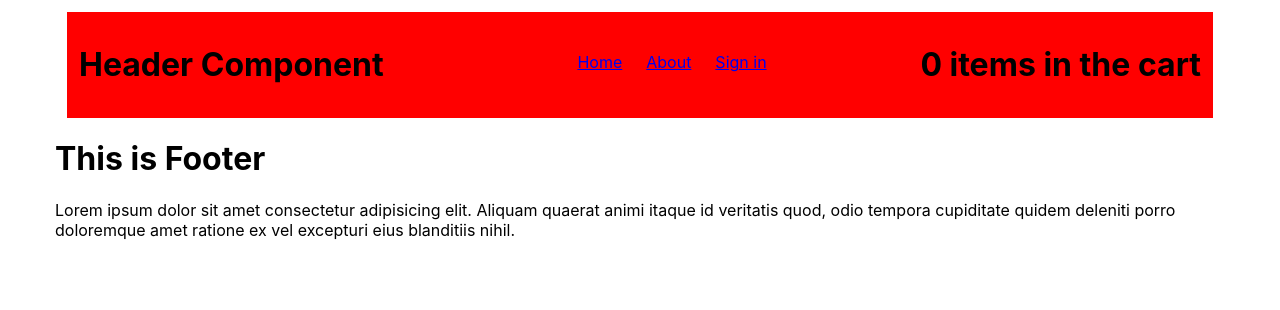
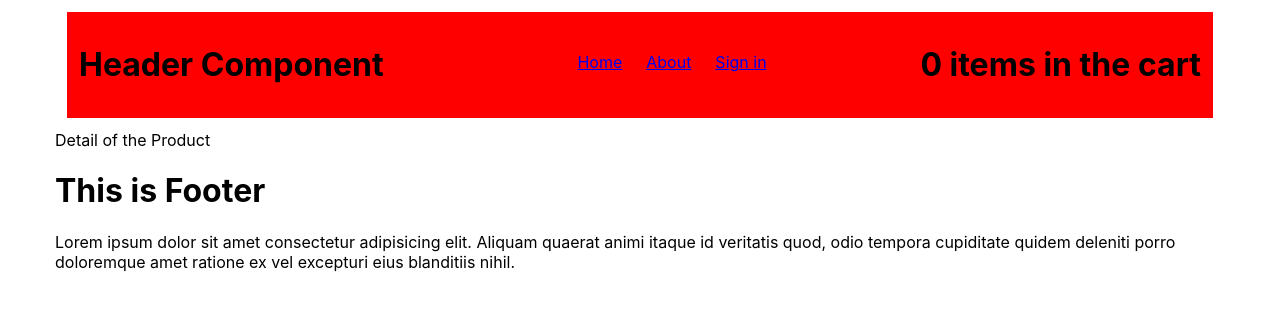
Before and after one commit to servrmonk/react_routing_param, a React (Create React App) app: page /product in a window 1280 px wide. Shown: the top 310 px of the page. Built offline with nearby package versions, Linux system fonts and the light colour scheme; the HTML template or start-up script is replaced by a standard one.

Commit message:
created details.jsx but and give routes to app.js but the problem is product link ka half part static hai and half part dynamic hai

```diff
--- a/src/App.js
+++ b/src/App.js
@@ -8,6 +8,7 @@ import About from "./Components/Pages/About";
 
 import { BrowserRouter, Route, Routes } from "react-router-dom";
 import SignIn from "./Components/Pages/Signin";
+import Detail from "./Components/Pages/Detail";
 
 function App() {
   const [storeProducts, setStoreProducts] = useState(product);
@@ -34,6 +35,8 @@ function App() {
           />
           <Route path="/about" element={<About />} />
           <Route path="/signin" element={<SignIn />} />
+          {/* lekin is case me pura path exactly to match nai ho raa hai ye bs adha match ho raa hai /product adha part dynamic hai and adha part static */}
+          <Route path="/product" element={<Detail />} />
         </Routes>
         <Footer />
       </BrowserRouter>
--- a/src/Components/Card/index.jsx
+++ b/src/Components/Card/index.jsx
@@ -1,33 +1,22 @@
 import React from "react";
 import { Link } from "react-router-dom";
-import './styles.css'
+import "./styles.css";
 
 export default function Card({ prod, count, updateCount }) {
-  // console.log(count);
-
-
-  let titleSlug = prod.title.replace(/\s+/g, '-').toLowerCase();
-
-
   return (
-    // <Link to="/product">
     <div className="card">
       <div className="card-image">
         <img src={prod.image} alt="productimage" />
       </div>
       <div className="card-body">
-          <Link className="card-link" to={`/product/${titleSlug}`} >
-          {/* <Link className="card-link" to={`/product/${prod.id}`} > */}
-            {/* sirft title clickable ho gya if u want ki puri ki puri card clickable ho than u can simply use div k uper link tag */}
+        <Link className="card-link" to={`/product/${prod.id}`}>
           <h2>{prod.title}</h2>
         </Link>
         <p>{prod.description}</p>
         <p>INR {prod.price}</p>
-          {/* if arg passkrna hai to curly braket use kro else no  */}
         <button onClick={updateCount}>+</button>
         <span>{count.count}</span>
       </div>
     </div>
-    // {/* </Link> */}
   );
 }
--- /dev/null
+++ b/src/Components/Pages/Detail/index.jsx
@@ -0,0 +1,9 @@
+import React from 'react'
+
+export default function Detail() {
+  return (
+    <div>
+      Detail of the Product
+    </div>
+  )
+}
```
Lines whose indentation alone changed are shown as unchanged.
